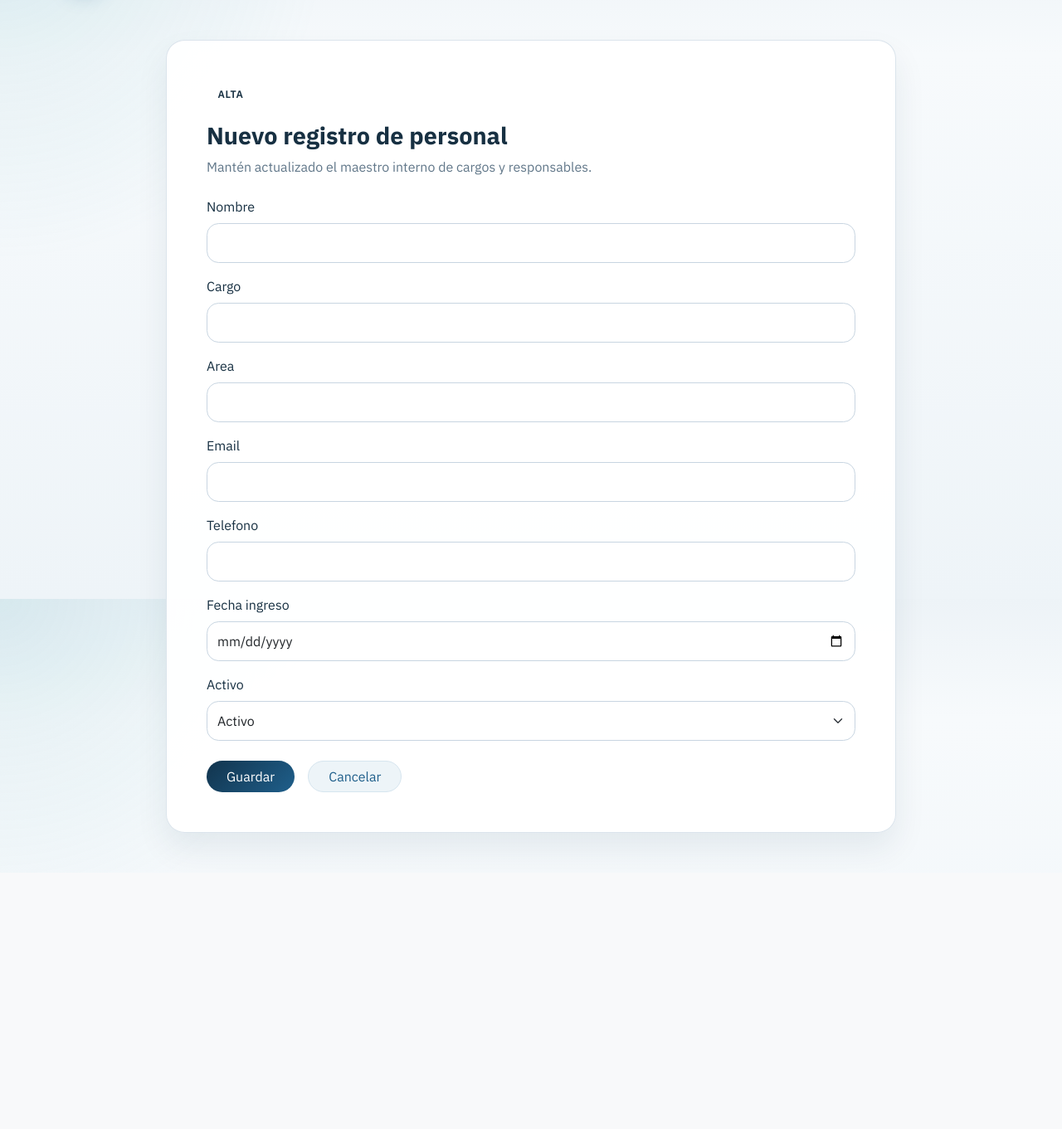
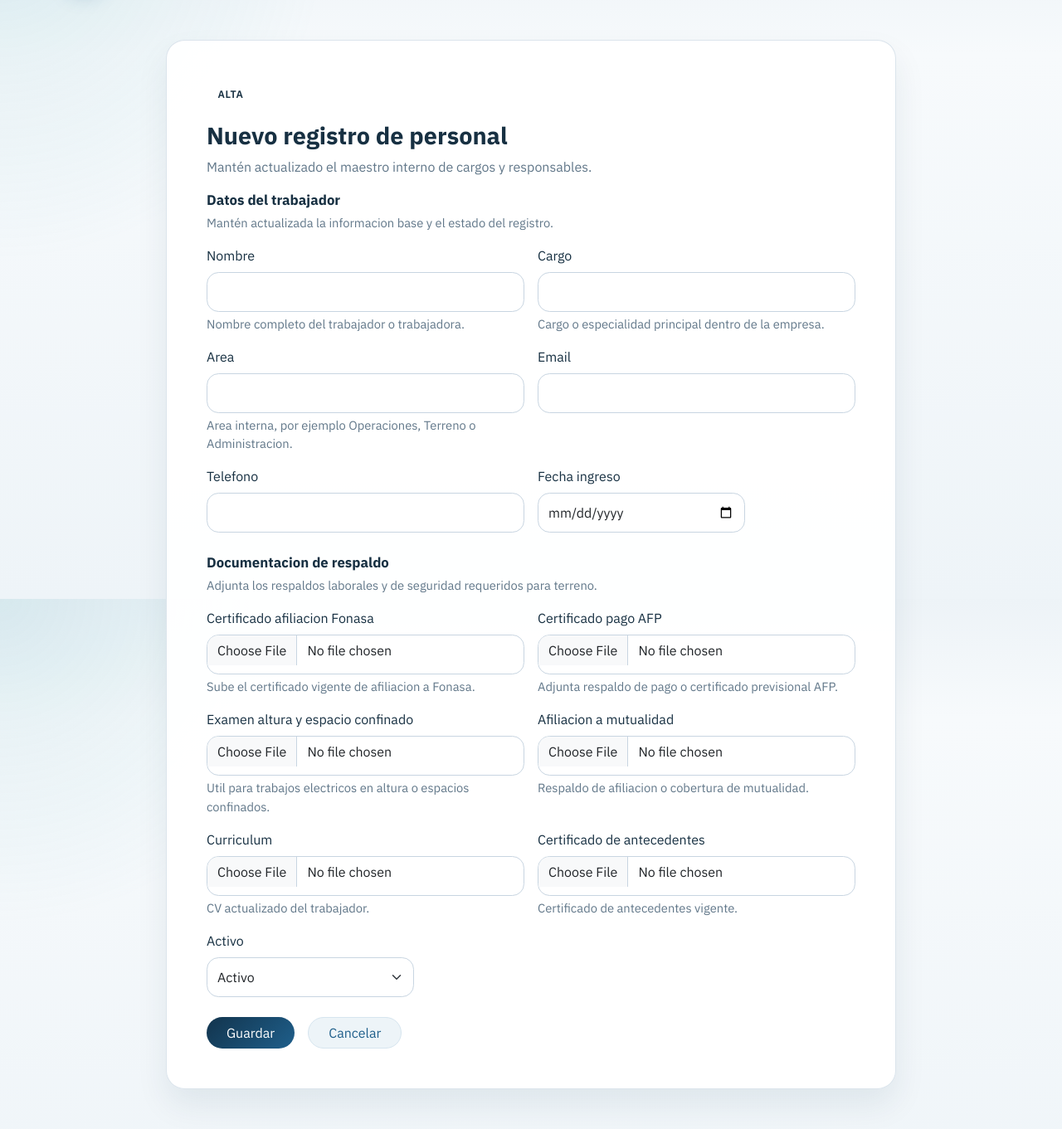
Before and after one commit to jozsef-85/gestion-documental-tens, a Django app: page /personal/nuevo/ in a window 1280 px wide. Shown: the part 78-1439 px from the top of the page at 83% size. Before the commit the page ends 1105 px from the top, so only its background shows below. Run offline with Django 5.2, Linux system fonts and the light colour scheme; the visitor is signed in with stand-in values (Sample User, id 1).

Commit message:
Agrega respaldos documentales al modulo personal

```diff
--- a/core/forms.py
+++ b/core/forms.py
@@ -349,7 +349,21 @@ class ClienteForm(forms.ModelForm):
 class PersonalTrabajoForm(forms.ModelForm):
     class Meta:
         model = PersonalTrabajo
-        fields = ['nombre', 'cargo', 'area', 'email', 'telefono', 'fecha_ingreso', 'activo']
+        fields = [
+            'nombre',
+            'cargo',
+            'area',
+            'email',
+            'telefono',
+            'fecha_ingreso',
+            'certificado_fonasa',
+            'certificado_pago_afp',
+            'examen_altura_espacio_confinado',
+            'afiliacion_mutualidad',
+            'curriculum',
+            'certificado_antecedentes',
+            'activo',
+        ]
         widgets = {
             'nombre': forms.TextInput(attrs={'class': 'form-control'}),
             'cargo': forms.TextInput(attrs={'class': 'form-control'}),
@@ -357,8 +371,35 @@ class PersonalTrabajoForm(forms.ModelForm):
             'email': forms.EmailInput(attrs={'class': 'form-control'}),
             'telefono': forms.TextInput(attrs={'class': 'form-control'}),
             'fecha_ingreso': forms.DateInput(attrs={'class': 'form-control', 'type': 'date'}),
+            'certificado_fonasa': forms.ClearableFileInput(attrs={'class': 'form-control'}),
+            'certificado_pago_afp': forms.ClearableFileInput(attrs={'class': 'form-control'}),
+            'examen_altura_espacio_confinado': forms.ClearableFileInput(attrs={'class': 'form-control'}),
+            'afiliacion_mutualidad': forms.ClearableFileInput(attrs={'class': 'form-control'}),
+            'curriculum': forms.ClearableFileInput(attrs={'class': 'form-control'}),
+            'certificado_antecedentes': forms.ClearableFileInput(attrs={'class': 'form-control'}),
             'activo': forms.Select(choices=[(True, 'Activo'), (False, 'Inactivo')], attrs={'class': 'form-select'}),
         }
+
+        labels = {
+            'certificado_fonasa': 'Certificado afiliacion Fonasa',
+            'certificado_pago_afp': 'Certificado pago AFP',
+            'examen_altura_espacio_confinado': 'Examen altura y espacio confinado',
+            'afiliacion_mutualidad': 'Afiliacion a mutualidad',
+            'curriculum': 'Curriculum',
+            'certificado_antecedentes': 'Certificado de antecedentes',
+        }
+
+    def __init__(self, *args, **kwargs):
+        super().__init__(*args, **kwargs)
+        self.fields['nombre'].help_text = 'Nombre completo del trabajador o trabajadora.'
+        self.fields['cargo'].help_text = 'Cargo o especialidad principal dentro de la empresa.'
+        self.fields['area'].help_text = 'Area interna, por ejemplo Operaciones, Terreno o Administracion.'
+        self.fields['certificado_fonasa'].help_text = 'Sube el certificado vigente de afiliacion a Fonasa.'
+        self.fields['certificado_pago_afp'].help_text = 'Adjunta respaldo de pago o certificado previsional AFP.'
+        self.fields['examen_altura_espacio_confinado'].help_text = 'Util para trabajos electricos en altura o espacios confinados.'
+        self.fields['afiliacion_mutualidad'].help_text = 'Respaldo de afiliacion o cobertura de mutualidad.'
+        self.fields['curriculum'].help_text = 'CV actualizado del trabajador.'
+        self.fields['certificado_antecedentes'].help_text = 'Certificado de antecedentes vigente.'
 
 
 class AsignacionTrabajoForm(forms.ModelForm):
--- a/core/models.py
+++ b/core/models.py
@@ -43,6 +43,12 @@ class PersonalTrabajo(models.Model):
     email = models.EmailField(blank=True)
     telefono = models.CharField(max_length=50, blank=True)
     fecha_ingreso = models.DateField(blank=True, null=True)
+    certificado_fonasa = models.FileField(upload_to='personal/fonasa/', blank=True)
+    certificado_pago_afp = models.FileField(upload_to='personal/afp/', blank=True)
+    examen_altura_espacio_confinado = models.FileField(upload_to='personal/examenes/', blank=True)
+    afiliacion_mutualidad = models.FileField(upload_to='personal/mutualidad/', blank=True)
+    curriculum = models.FileField(upload_to='personal/curriculum/', blank=True)
+    certificado_antecedentes = models.FileField(upload_to='personal/antecedentes/', blank=True)
     activo = models.BooleanField(default=True)
     creado_por = models.ForeignKey(User, on_delete=models.SET_NULL, null=True, blank=True, related_name='personal_creado')
     fecha_creacion = models.DateTimeField(auto_now_add=True)
@@ -52,6 +58,25 @@ class PersonalTrabajo(models.Model):
 
     def __str__(self):
         return self.nombre
+
+    @property
+    def documentos_personal(self):
+        return [
+            ('Fonasa', bool(self.certificado_fonasa)),
+            ('AFP', bool(self.certificado_pago_afp)),
+            ('Examen altura y espacio confinado', bool(self.examen_altura_espacio_confinado)),
+            ('Mutualidad', bool(self.afiliacion_mutualidad)),
+            ('Curriculum', bool(self.curriculum)),
+            ('Antecedentes', bool(self.certificado_antecedentes)),
+        ]
+
+    @property
+    def total_documentos_personal(self):
+        return sum(1 for _, disponible in self.documentos_personal if disponible)
+
+    @property
+    def total_documentos_personal_faltantes(self):
+        return len(self.documentos_personal) - self.total_documentos_personal
 
 
 class TrabajoPresupuesto(models.Model):
--- a/core/templates/personal_form.html
+++ b/core/templates/personal_form.html
@@ -8,17 +8,34 @@
     <h1 class="page-title mb-2">{% if modo_creacion %}Nuevo registro de personal{% else %}Editar personal{% endif %}</h1>
     <p class="muted-label mb-4">Mantén actualizado el maestro interno de cargos y responsables.</p>
 
-    <form method="post" novalidate>
+    <form method="post" enctype="multipart/form-data" novalidate>
         {% csrf_token %}
+        <div class="row g-3">
             {% for field in form %}
-            <div class="mb-3">
+                {% if forloop.counter0 == 0 %}
+                    <div class="col-12 mt-2">
+                        <p class="section-title mb-1">Datos del trabajador</p>
+                        <p class="footer-note mb-0">Mantén actualizada la informacion base y el estado del registro.</p>
+                    </div>
+                {% endif %}
+                {% if forloop.counter0 == 6 %}
+                    <div class="col-12 mt-4">
+                        <p class="section-title mb-1">Documentacion de respaldo</p>
+                        <p class="footer-note mb-0">Adjunta los respaldos laborales y de seguridad requeridos para terreno.</p>
+                    </div>
+                {% endif %}
+                <div class="col-12 {% if field.name == 'activo' %}col-md-4{% elif field.name == 'fecha_ingreso' %}col-md-4{% elif field.field.widget.input_type == 'file' %}col-md-6{% else %}col-md-6{% endif %}">
                     <label class="form-label" for="{{ field.id_for_label }}">{{ field.label }}</label>
                     {{ field }}
+                    {% if field.help_text %}
+                        <div class="footer-note mt-1">{{ field.help_text }}</div>
+                    {% endif %}
                     {% for error in field.errors %}
                         <div class="text-danger small mt-1">{{ error }}</div>
                     {% endfor %}
                 </div>
             {% endfor %}
+        </div>
         {% for error in form.non_field_errors %}
             <div class="alert alert-danger">{{ error }}</div>
         {% endfor %}
--- a/core/views_maestros.py
+++ b/core/views_maestros.py
@@ -146,7 +146,7 @@ def listar_personal(request):
 @permission_required('core.add_personaltrabajo', raise_exception=True)
 def crear_personal(request):
     if request.method == 'POST':
-        form = PersonalTrabajoForm(request.POST)
+        form = PersonalTrabajoForm(request.POST, request.FILES)
         if form.is_valid():
             personal = form.save(commit=False)
             personal.creado_por = request.user
@@ -169,7 +169,7 @@ def editar_personal(request, personal_id):
     personal = get_object_or_404(PersonalTrabajo, id=personal_id)
 
     if request.method == 'POST':
-        form = PersonalTrabajoForm(request.POST, instance=personal)
+        form = PersonalTrabajoForm(request.POST, request.FILES, instance=personal)
         if form.is_valid():
             personal = form.save()
             registrar_auditoria(request, 'Edicion de personal', 'PersonalTrabajo', personal.id, f'Personal actualizado: {personal.nombre}')
```
Also changed, not shown: core/templates/listar_personal.html (+12 -1 lines), core/tests/test_views.py (+53 -0 lines), core/migrations/0008_personaltrabajo_afiliacion_mutualidad_and_more.py (added). Lines whose indentation alone changed are shown as unchanged.
